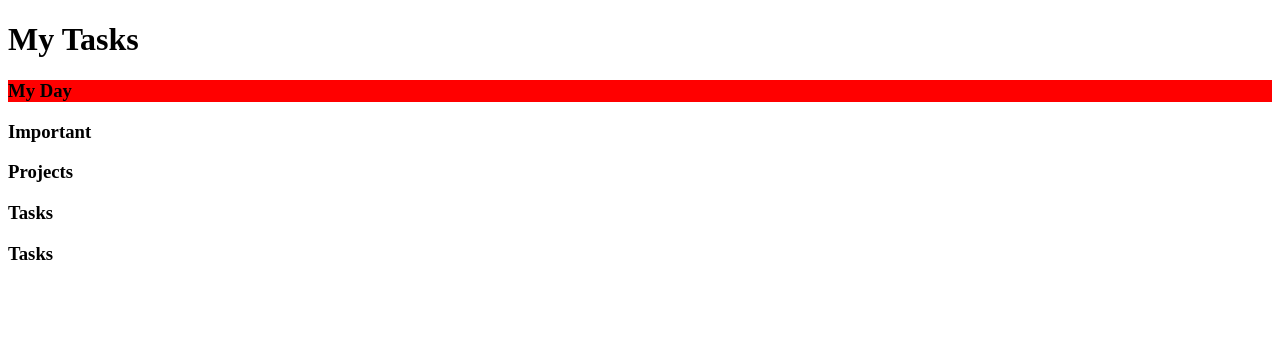
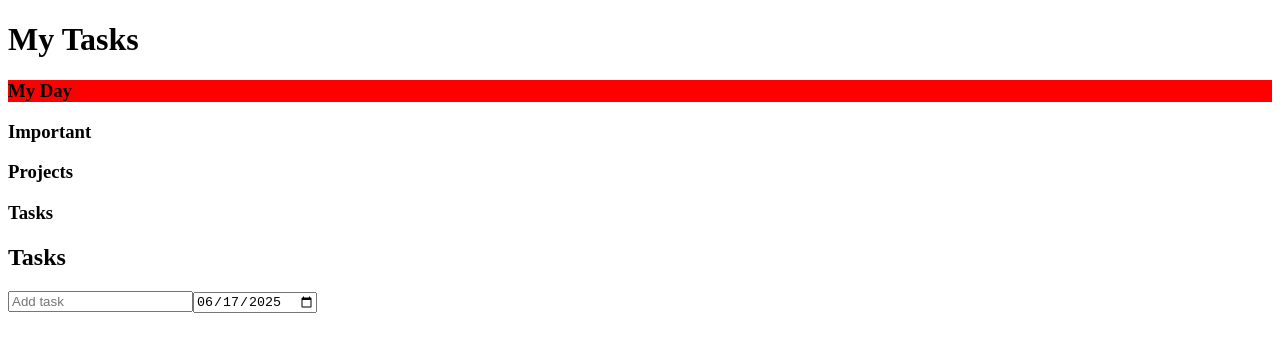
Before and after one commit to Khrononian/Task-Tracker, a React (Vite) app: page / in a window 1280 px wide. Both pictures are taken after a click on the element "Tasks". Shown: the top 352 px of the page. Built offline with nearby package versions, Linux system fonts and the light colour scheme.

Commit message:
Added code for the Task component and new states/elements for Important component

```diff
--- a/src/Components/Important.tsx
+++ b/src/Components/Important.tsx
@@ -11,7 +11,7 @@ type Props = {
     updatedText: string
 }
 
-const Important: React.FunctionComponent<Props> = ({ clickedName, createNewDivTasks, changeText, updatedText }) => {
+const Important: React.FC<Props> = ({ clickedName, createNewDivTasks, changeText, updatedText }) => {
     const [importantTasks, setImportantTasks] = useState<{ task?: string, important?: string }[]>([])
     const [importance, setImportance] = useState('false')
 
@@ -27,7 +27,10 @@ const Important: React.FunctionComponent<Props> = ({ clickedName, createNewDivTa
             alert('Add Text!')
             return
         }
+
         setImportantTasks(previous => [...previous, objectData])
+        if (objectData.important == undefined) objectData.important = 'false'
+
         console.log('WOY1', formData, objectData, importantTasks, importantInput, importance)
         console.log('WOY2', objectData.important)
         createNewDivTasks(objectData)
@@ -40,6 +43,18 @@ const Important: React.FunctionComponent<Props> = ({ clickedName, createNewDivTa
         else setImportance('true')
     }
 
+    const handleStarredValues = (e: React.MouseEvent<HTMLElement, MouseEvent>) => {
+        console.log('CLICKED', e.currentTarget, e.currentTarget.parentElement?.innerText, e.currentTarget.innerText)
+        const parent = e.currentTarget.parentElement
+
+        setImportantTasks(previous =>
+            previous.map((obj) =>
+                obj.task == parent?.innerText ? {...obj, important: obj.important == 'true' ? 'false' : 'true'}
+                : obj
+
+            )
+        )
+    }
 
     return (
         <>
@@ -47,7 +62,7 @@ const Important: React.FunctionComponent<Props> = ({ clickedName, createNewDivTa
                 <h2>Important</h2>
                 <div className="task-div">
                     {importantTasks.map((element, index) => (
-                        <div key={index}>{element.task}<span>{element.important == undefined ? <FontAwesomeIcon icon={openStar} /> : <FontAwesomeIcon icon={solidStar} />}</span></div>
+                        <div key={index}>{element.task}<span onClick={handleStarredValues}>{element.important == 'false' ? <FontAwesomeIcon icon={openStar} /> : <FontAwesomeIcon icon={solidStar} />}</span></div>
                     ))}
                 </div>
                 <form id="taskForm" onSubmit={createNewDivs}>
--- a/src/Components/Tasks.tsx
+++ b/src/Components/Tasks.tsx
@@ -1,12 +1,40 @@
+import { useState } from "react"
+
 type Props = {
     clickedName: string
+    createNewDivTasks: (FormData: object) => void
+    changeText: (e: string) => void
+    updatedText: string
 }
 
-const Tasks: React.FunctionComponent<Props> = ({ clickedName }) => {
+const Tasks: React.FunctionComponent<Props> = ({ clickedName, createNewDivTasks, changeText, updatedText }) => {
+    const [randomTasks, setRandomTasks] = useState<{ task?: string, date?: string }[]>([])
+
+    const createNewDivs = (e: React.FormEvent<HTMLFormElement>) => {
+        const formData = new FormData(e.currentTarget)
+
+        e.preventDefault()
+        const objectData = Object.fromEntries(formData.entries())
+        setRandomTasks(previous => [...previous, objectData])
+        console.log('WOY1', formData, objectData, )
+        createNewDivTasks(objectData)
+        changeText('')
+    }
+
     return (
         <>
             {clickedName == 'Tasks' ? <div>
-                <h3>Tasks</h3>
+                <h2>Tasks</h2>
+
+                <div>
+                    {randomTasks.map((element, index) => (
+                        <div key={index}>{element.task}<span>{element.date}</span></div>
+                    ))}
+                </div>
+                <form id="taskForm" onSubmit={createNewDivs}>
+                    <input name="task" placeholder="Add task" type="text" value={updatedText} onChange={e => changeText(e.currentTarget.value)} />
+                    <input name='date' type="date" value={`2025-06-17`}/>
+                </form>
             </div> : null}
         </>
 
```
